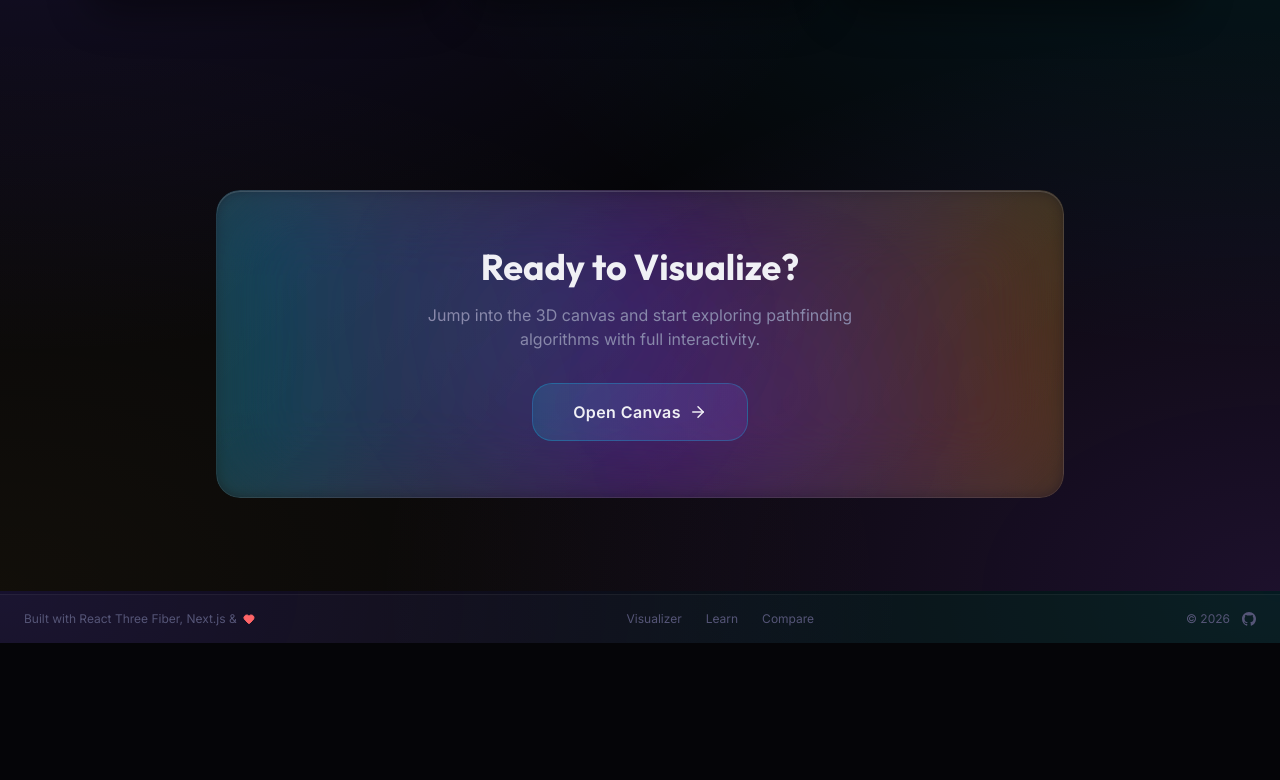
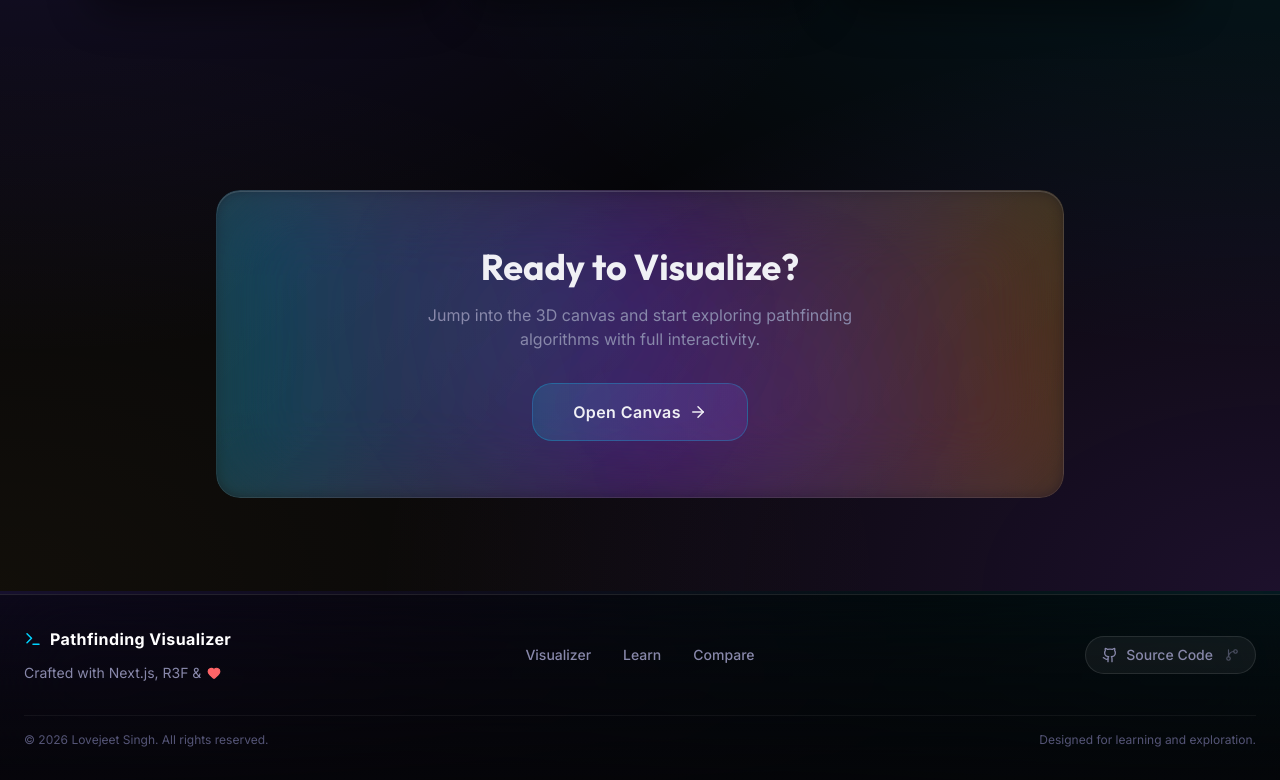
Before and after one commit to z-lovejeet/Pathfinding-Visualizer, a Next.js app: page / in a window 1280 px wide. Shown: the part 1809-2589 px from the top of the page. Before the commit the page ends 2452 px from the top, so only its background shows below. Built offline with nearby package versions, Linux system fonts and the light colour scheme.

Commit message:
Update components/layout/Footer.tsx

```diff
--- a/components/layout/Footer.tsx
+++ b/components/layout/Footer.tsx
@@ -2,23 +2,39 @@
 
 import React from 'react';
 import Link from 'next/link';
-import { Heart } from 'lucide-react';
+import { Heart, Github, GitBranch, Terminal } from 'lucide-react';
+import { motion } from 'framer-motion';
 
 /**
- * Footer — Minimal glass footer with nav links and credits.
+ * Footer — Premium glass footer with nav links, repo info, and credits.
  */
 export function Footer() {
   return (
-    <footer className="relative z-10 border-t border-white/5 bg-[rgba(255,255,255,0.02)]">
-      <div className="max-w-7xl mx-auto px-6 py-4 flex flex-col sm:flex-row items-center justify-between gap-3">
-        {/* Left — Credits */}
-        <div className="flex items-center gap-1.5 text-xs text-[#555577]">
-          <span>Built with React Three Fiber, Next.js &</span>
-          <Heart size={12} className="text-red-400 fill-red-400" />
+    <footer className="relative z-10 w-full border-t border-white/10 bg-black/40 backdrop-blur-2xl">
+      <div className="absolute inset-0 bg-gradient-to-t from-[#050508]/80 to-transparent pointer-events-none" />
+
+      <div className="relative max-w-7xl mx-auto px-6 py-12 md:py-8">
+        <div className="grid grid-cols-1 md:grid-cols-3 gap-8 items-center">
+
+          {/* Left — Brand / Credits */}
+          <div className="flex flex-col gap-3">
+            <div className="flex items-center gap-2 text-white">
+              <Terminal size={18} className="text-[#00d4ff]" />
+              <span className="font-bold tracking-wide">Pathfinding Visualizer</span>
+            </div>
+            <div className="flex items-center gap-1.5 text-sm text-[#8888aa]">
+              <span>Crafted with Next.js, R3F &</span>
+              <motion.div
+                animate={{ scale: [1, 1.2, 1] }}
+                transition={{ repeat: Infinity, duration: 2, ease: 'easeInOut' }}
+              >
+                <Heart size={14} className="text-red-400 fill-red-400" />
+              </motion.div>
+            </div>
           </div>
 
           {/* Center — Nav links */}
-        <div className="flex items-center gap-6">
+          <div className="flex items-center justify-center gap-8">
             {[
               { href: '/visualizer', label: 'Visualizer' },
               { href: '/learn', label: 'Learn' },
@@ -27,26 +43,34 @@ export function Footer() {
               <Link
                 key={link.href}
                 href={link.href}
-              className="text-xs text-[#555577] hover:text-[#8888aa] transition-colors duration-200"
+                className="relative text-sm font-medium text-[#8888aa] hover:text-white transition-colors duration-300 group"
               >
                 {link.label}
+                <span className="absolute -bottom-1 left-0 w-0 h-0.5 bg-[#00d4ff] transition-all duration-300 group-hover:w-full rounded-full" />
               </Link>
             ))}
           </div>
 
-        {/* Right — Year + GitHub */}
-        <div className="flex items-center gap-3 text-xs text-[#555577]">
-          <span>© 2026</span>
+          {/* Right — GitHub & Repository Info */}
+          <div className="flex items-center justify-end gap-6">
             <a
-            href="https://github.com"
+              href="https://github.com/z-lovejeet/Pathfinding-Visualizer"
               target="_blank"
               rel="noopener noreferrer"
-            className="hover:text-[#8888aa] transition-colors duration-200"
+              className="flex items-center gap-2 px-4 py-2 rounded-xl bg-white/5 border border-white/10 hover:bg-white/10 hover:border-white/20 hover:shadow-[0_0_20px_rgba(0,212,255,0.1)] text-[#8888aa] hover:text-white transition-all duration-300 group"
             >
-            <svg width="14" height="14" viewBox="0 0 24 24" fill="currentColor">
-              <path d="M12 0c-6.626 0-12 5.373-12 12 0 5.302 3.438 9.8 8.207 11.387.599.111.793-.261.793-.577v-2.234c-3.338.726-4.033-1.416-4.033-1.416-.546-1.387-1.333-1.756-1.333-1.756-1.089-.745.083-.729.083-.729 1.205.084 1.839 1.237 1.839 1.237 1.07 1.834 2.807 1.304 3.492.997.107-.775.418-1.305.762-1.604-2.665-.305-5.467-1.334-5.467-5.931 0-1.311.469-2.381 1.236-3.221-.124-.303-.535-1.524.117-3.176 0 0 1.008-.322 3.301 1.23.957-.266 1.983-.399 3.003-.404 1.02.005 2.047.138 3.006.404 2.291-1.552 3.297-1.23 3.297-1.23.653 1.653.242 2.874.118 3.176.77.84 1.235 1.911 1.235 3.221 0 4.609-2.807 5.624-5.479 5.921.43.372.823 1.102.823 2.222v3.293c0 .319.192.694.801.576 4.765-1.589 8.199-6.086 8.199-11.386 0-6.627-5.373-12-12-12z"/>
-            </svg>
+              <Github size={16} className="group-hover:text-[#00d4ff] transition-colors" />
+              <span className="text-sm font-medium">Source Code</span>
+              <GitBranch size={14} className="ml-1 opacity-50" />
             </a>
+          </div>
+
+        </div>
+
+        {/* Bottom copyright */}
+        <div className="mt-8 pt-4 border-t border-white/5 flex items-center justify-between text-xs text-[#555577]">
+          <p>© {new Date().getFullYear()} Lovejeet Singh. All rights reserved.</p>
+          <p>Designed for learning and exploration.</p>
         </div>
       </div>
     </footer>
```
Lines whose indentation alone changed are shown as unchanged.
